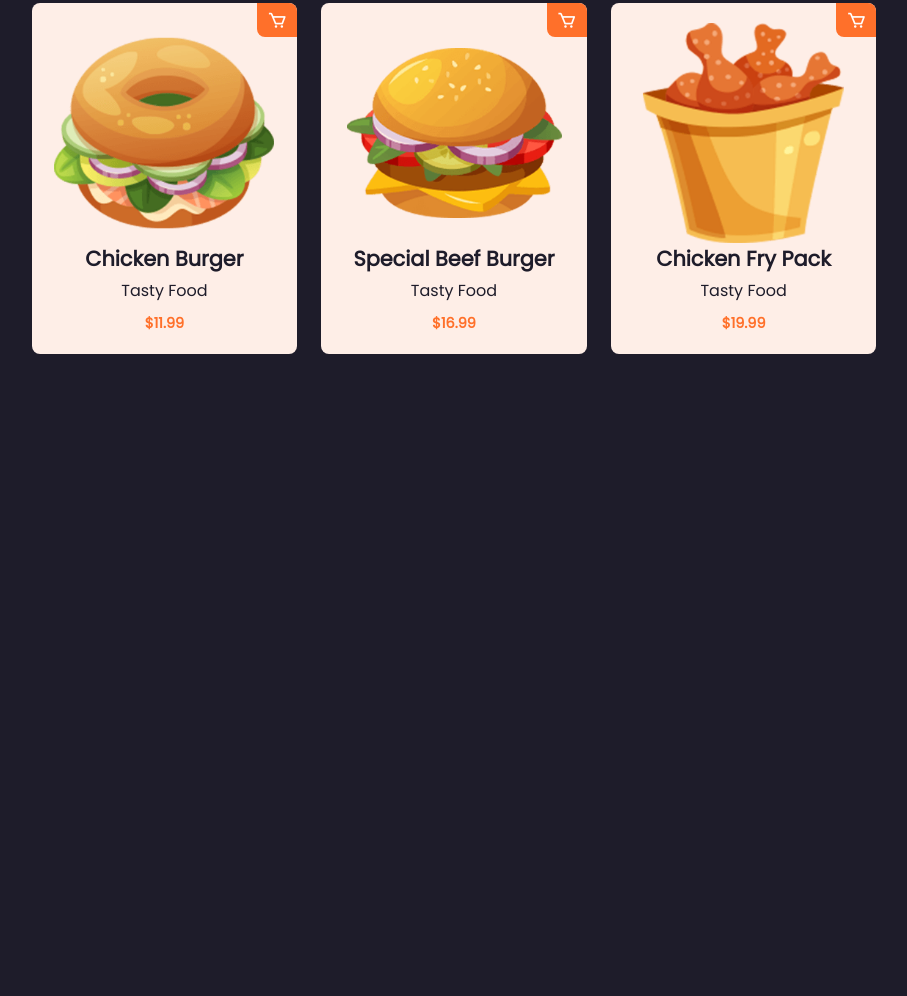
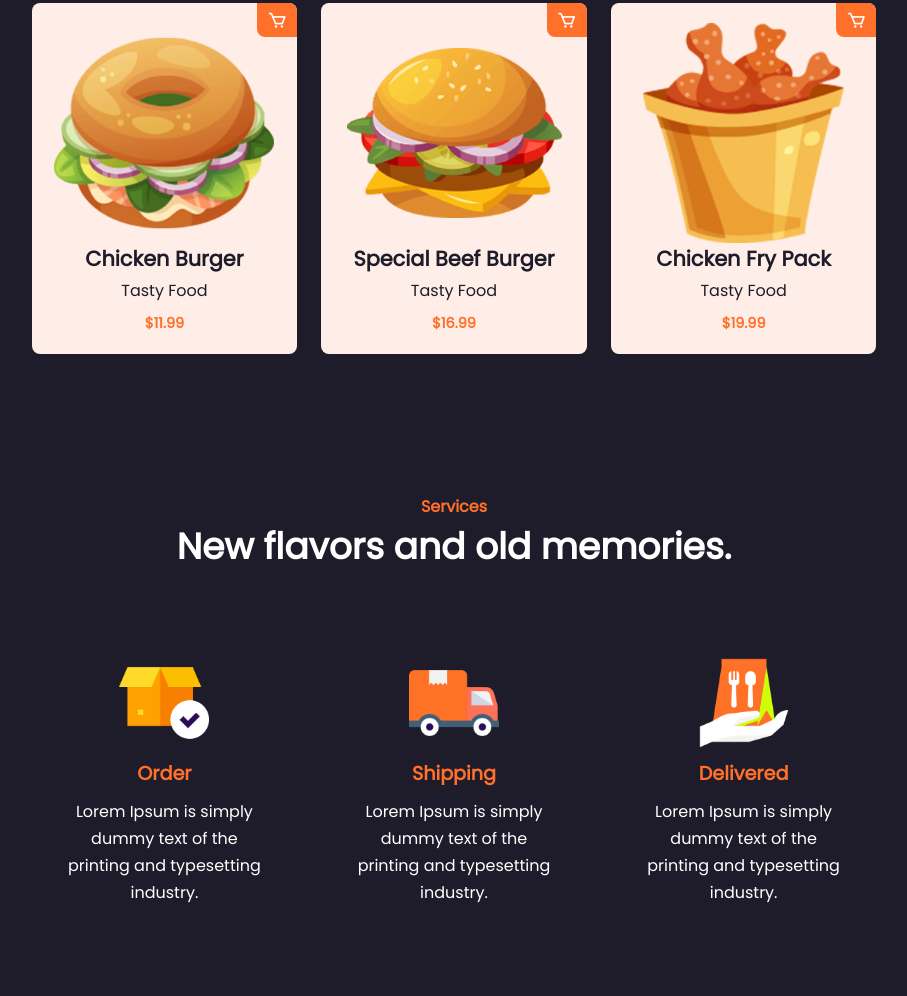
Before and after one commit to SzabinaDMRA/restaurant-website-design, a plain HTML site: page index.html in a window 1280 px wide. Shown: the part 1539-2535 px from the top of the page, without its empty margins (186-1093 px from the left). Before the commit the page ends 1963 px from the top, so only its background shows below. Drawn offline with nearby package versions, Linux system fonts and the light colour scheme.

Commit message:
WEB-04, Add The Services Area.

```diff
--- a/index.html
+++ b/index.html
@@ -96,5 +96,35 @@
         </div>
     </section>
     <!----------------------------- Menu End ----------------------------->
+
+
+    <!----------------------------- Services Start ----------------------------->
+    <section class="services" id="services">
+        <div class="heading">
+            <span>Services</span>
+            <h2>New flavors and old memories.</h2>
+        </div>
+
+        <div class="service-container">
+            <div class="s-box">
+                <img src="img/s1.png" alt="">
+                <h3>Order</h3>
+                <p>Lorem Ipsum is simply dummy text of the printing and typesetting industry.</p>
+            </div>
+
+            <div class="s-box">
+                <img src="img/s2.png" alt="">
+                <h3>Shipping</h3>
+                <p>Lorem Ipsum is simply dummy text of the printing and typesetting industry.</p>
+            </div>
+
+            <div class="s-box">
+                <img src="img/s3.png" alt="">
+                <h3>Delivered</h3>
+                <p>Lorem Ipsum is simply dummy text of the printing and typesetting industry.</p>
+            </div>
+        </div>
+    </section>
+    <!----------------------------- Services End ----------------------------->
   </body>
 </html>
--- a/style.css
+++ b/style.css
@@ -213,3 +213,31 @@ section{
     padding: 7px 10px;
     border-radius: 0 0.5rem 0 0.5rem;
 }
+
+.service-container{
+    display: grid;
+    grid-template-columns: repeat(auto-fit, minmax(240px, auto));
+    grid-gap: 1.5rem;
+    margin-top: 4rem;
+}
+
+
+.s-box{
+    text-align: center;
+    padding: 20px 30px;
+}
+
+.s-box img{
+    width: 90px;
+}
+
+.s-box h3{
+    margin: 4px 0 10px;
+    color: var(--main-color);
+    font-size: 1.2rem;
+}
+
+.s-box p{
+    line-height: 1.7;
+
+}
```
